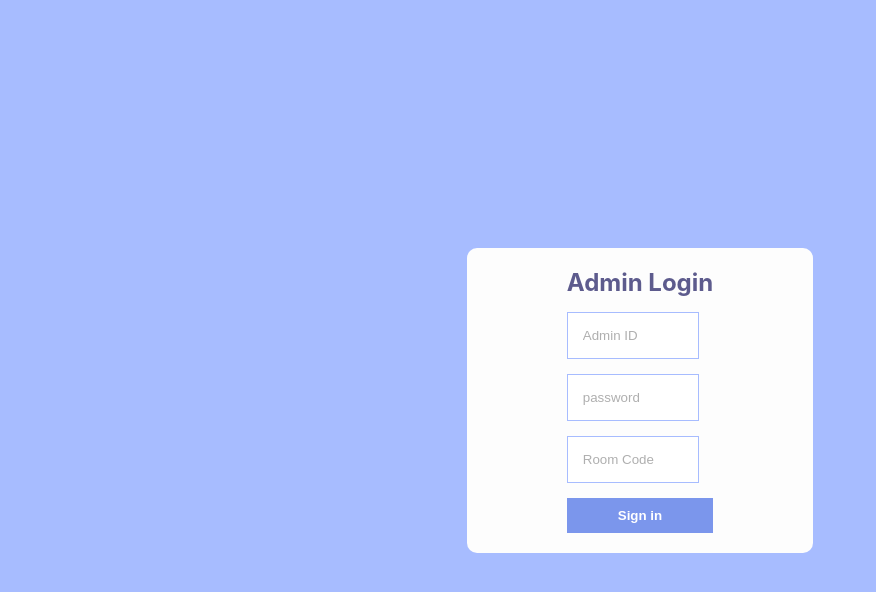
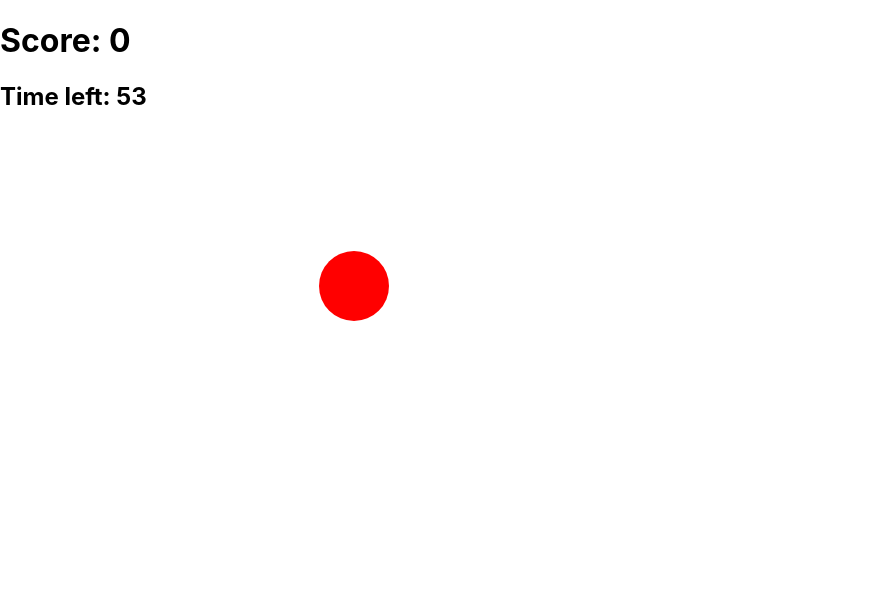
Before and after one commit to kpinuela/PenExperiment, a React (Create React App) app in the folder pen-experiment/: page / in a window 1280 px wide. Shown: the top 592 px of the page, without its empty margins (0-876 px from the left). Built offline with nearby package versions, Linux system fonts and the light colour scheme.

Commit message:
created basic clicking game.

```diff
--- a/pen-experiment/package.json
+++ b/pen-experiment/package.json
@@ -10,6 +10,7 @@
     "react-dom": "^18.2.0",
     "react-router-dom": "^6.8.2",
     "react-scripts": "^5.0.1",
+    "socket.io-client": "^4.6.1",
     "web-vitals": "^2.1.4"
   },
   "scripts": {
--- a/pen-experiment/src/App.js
+++ b/pen-experiment/src/App.js
@@ -7,13 +7,13 @@ import {
   Route,
   Navigate
 } from "react-router-dom";
-import './style.scss';
+import Game from "./pages/game";
 
 function App() {
   return (
     <div className="App">
       <header className="App-header">
-        <Login />
+        <Game />
       </header>
     </div>
   );
--- /dev/null
+++ b/pen-experiment/src/pages/game.jsx
@@ -0,0 +1,74 @@
+import { useState, useEffect } from 'react';
+
+const Game = () => {
+  const [score, setScore] = useState(0);
+  const [currentCircle, setCurrentCircle] = useState(null);
+  const [gameOver, setGameOver] = useState(false);
+  const [timeLeft, setTimeLeft] = useState(60);
+
+  // Generate a new circle when there is no current circle
+  useEffect(() => {
+    if (!currentCircle && !gameOver) {
+      const newCircle = {
+        x: Math.floor(Math.random() * window.innerWidth),
+        y: Math.floor(Math.random() * window.innerHeight),
+        radius: 35,
+        clicked: false,
+      };
+      setCurrentCircle(newCircle);
+    }
+  }, [currentCircle, gameOver]);
+
+  // Handle circle clicks
+  const handleClick = () => {
+    setCurrentCircle(null);
+    setScore(score + 1);
+  };
+
+  // End the game when the timer runs out
+  useEffect(() => {
+    if (timeLeft === 0) {
+      setGameOver(true);
+    }
+  }, [timeLeft]);
+
+  // Decrement the timer every second
+  useEffect(() => {
+    if (timeLeft > 0 && !gameOver) {
+      const timerId = setTimeout(() => {
+        setTimeLeft(timeLeft - 1);
+      }, 1000);
+      return () => clearTimeout(timerId);
+    }
+  }, [timeLeft, gameOver]);
+
+  return (
+    <div>
+      {gameOver ? (
+        <h1>Time is up! Your score is {score}.</h1>
+      ) : (
+        <div>
+          <h1>Score: {score}</h1>
+          <h2>Time left: {timeLeft}</h2>
+          {currentCircle && (
+            <div
+              style={{
+                position: 'absolute',
+                top: currentCircle.y - currentCircle.radius,
+                left: currentCircle.x - currentCircle.radius,
+                width: currentCircle.radius * 2,
+                height: currentCircle.radius * 2,
+                borderRadius: '50%',
+                backgroundColor: 'red',
+                cursor: 'pointer',
+              }}
+              onClick={handleClick}
+            />
+          )}
+        </div>
+      )}
+    </div>
+  );
+};
+
+export default Game;
```
Also changed, not shown: 1 other file (tests, documents, lock files or other folders).
